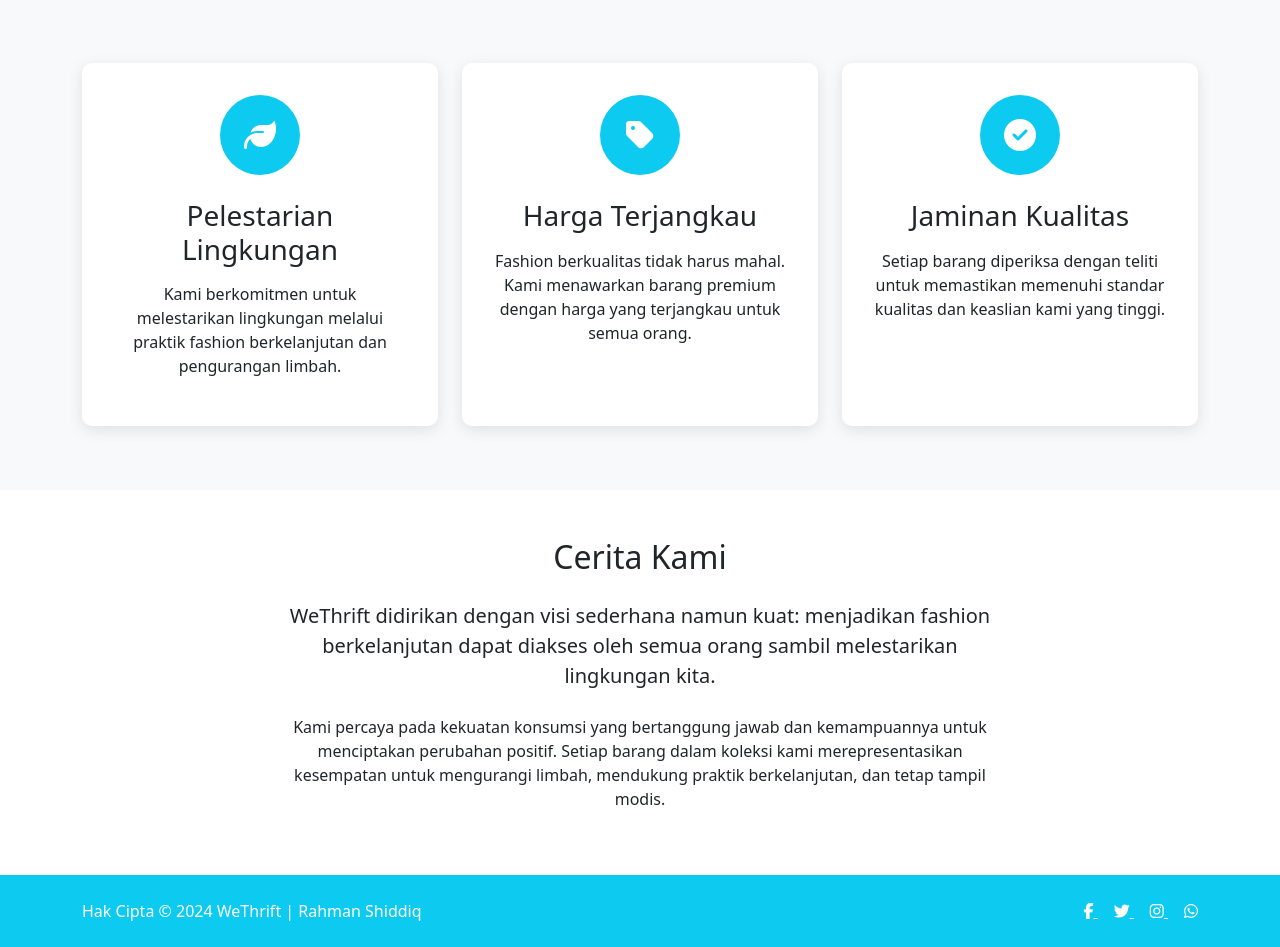
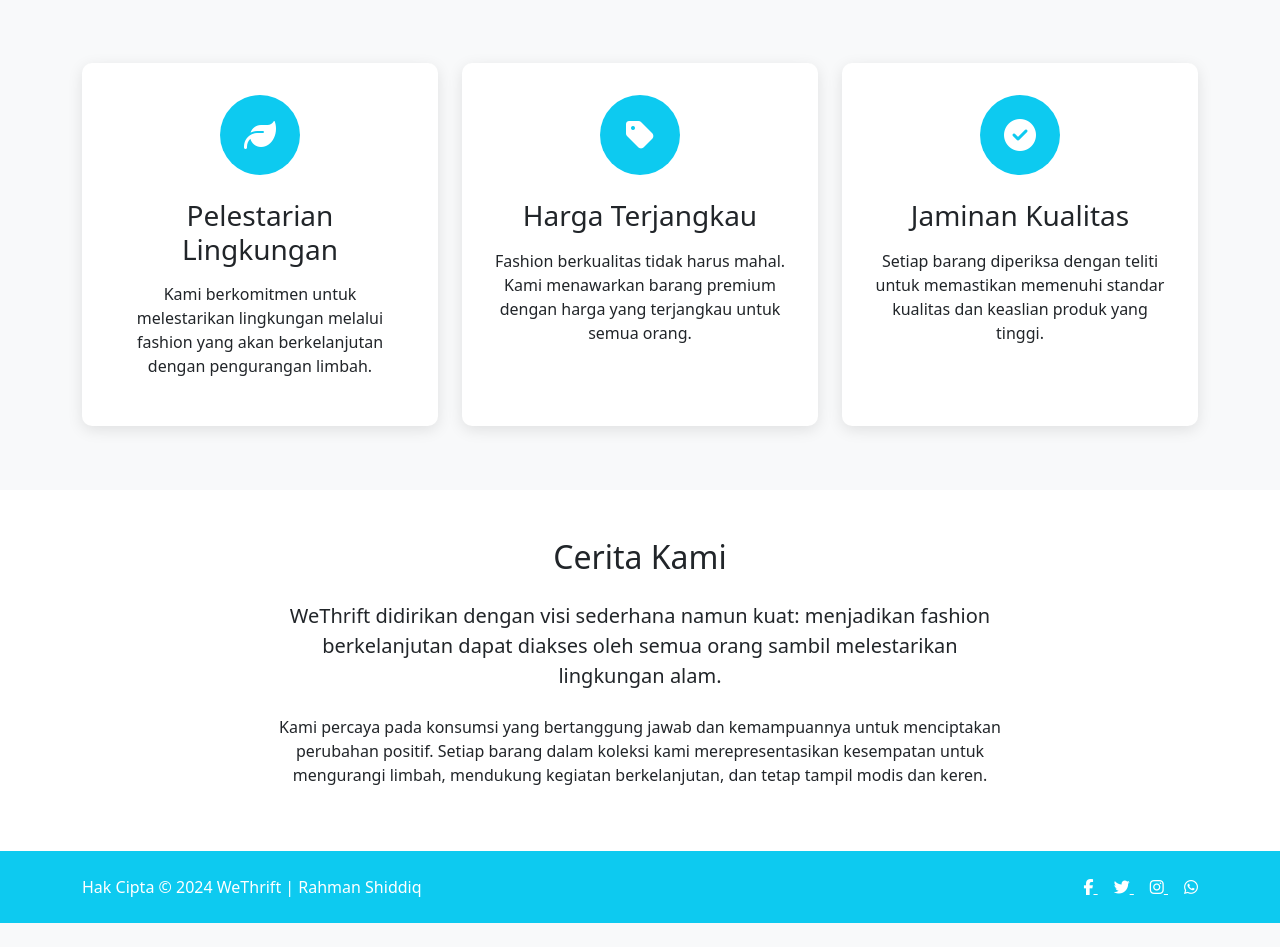
Before and after one commit to rahmanS1d1q/wethrift.github.io, a PHP site: page /about_us.php in a window 1280 px wide. Shown: the part 322-1269 px from the top of the page. After the commit the page ends 1245 px from the top, so only its background shows below. Run offline with PHP 8.4, Linux system fonts and the light colour scheme.

```diff
--- a/about_us.php
+++ b/about_us.php
@@ -13,14 +13,14 @@
             'welcome' => 'Selamat Datang di WeThrift',
             'tagline' => 'Di Mana Gaya Bertemu Keberlanjutan',
             'environmental' => 'Pelestarian Lingkungan',
-            'environmental_desc' => 'Kami berkomitmen untuk melestarikan lingkungan melalui praktik fashion berkelanjutan dan pengurangan limbah.',
+            'environmental_desc' => 'Kami berkomitmen untuk melestarikan lingkungan melalui fashion yang akan berkelanjutan dengan pengurangan limbah.',
             'price' => 'Harga Terjangkau',
             'price_desc' => 'Fashion berkualitas tidak harus mahal. Kami menawarkan barang premium dengan harga yang terjangkau untuk semua orang.',
             'quality' => 'Jaminan Kualitas',
-            'quality_desc' => 'Setiap barang diperiksa dengan teliti untuk memastikan memenuhi standar kualitas dan keaslian kami yang tinggi.',
+            'quality_desc' => 'Setiap barang diperiksa dengan teliti untuk memastikan memenuhi standar kualitas dan keaslian produk yang tinggi.',
             'our_story' => 'Cerita Kami',
-            'story_lead' => 'WeThrift didirikan dengan visi sederhana namun kuat: menjadikan fashion berkelanjutan dapat diakses oleh semua orang sambil melestarikan lingkungan kita.',
-            'story_desc' => 'Kami percaya pada kekuatan konsumsi yang bertanggung jawab dan kemampuannya untuk menciptakan perubahan positif. Setiap barang dalam koleksi kami merepresentasikan kesempatan untuk mengurangi limbah, mendukung praktik berkelanjutan, dan tetap tampil modis.',
+            'story_lead' => 'WeThrift didirikan dengan visi sederhana namun kuat: menjadikan fashion berkelanjutan dapat diakses oleh semua orang sambil melestarikan lingkungan alam.',
+            'story_desc' => 'Kami percaya pada konsumsi yang bertanggung jawab dan kemampuannya untuk menciptakan perubahan positif. Setiap barang dalam koleksi kami merepresentasikan kesempatan untuk mengurangi limbah, mendukung kegiatan berkelanjutan, dan tetap tampil modis dan keren.',
             'copyright' => 'Hak Cipta'
         ],
         'en' => [
--- a/start.php
+++ b/start.php
@@ -3,7 +3,8 @@
 <head>
     <meta charset="UTF-8">
     <meta name="viewport" content="width=device-width, initial-scale=1.0">
-    <title>WeThrift - Modern Shopping Experience</title>
+    <title>WeThrift - Shopping Experience</title>
+    <link rel="icon" href="images/favicon.ico" type="image/x-icon">
     <link rel="stylesheet" href="https://cdnjs.cloudflare.com/ajax/libs/font-awesome/6.0.0/css/all.min.css">
     <style>
         * {
```
